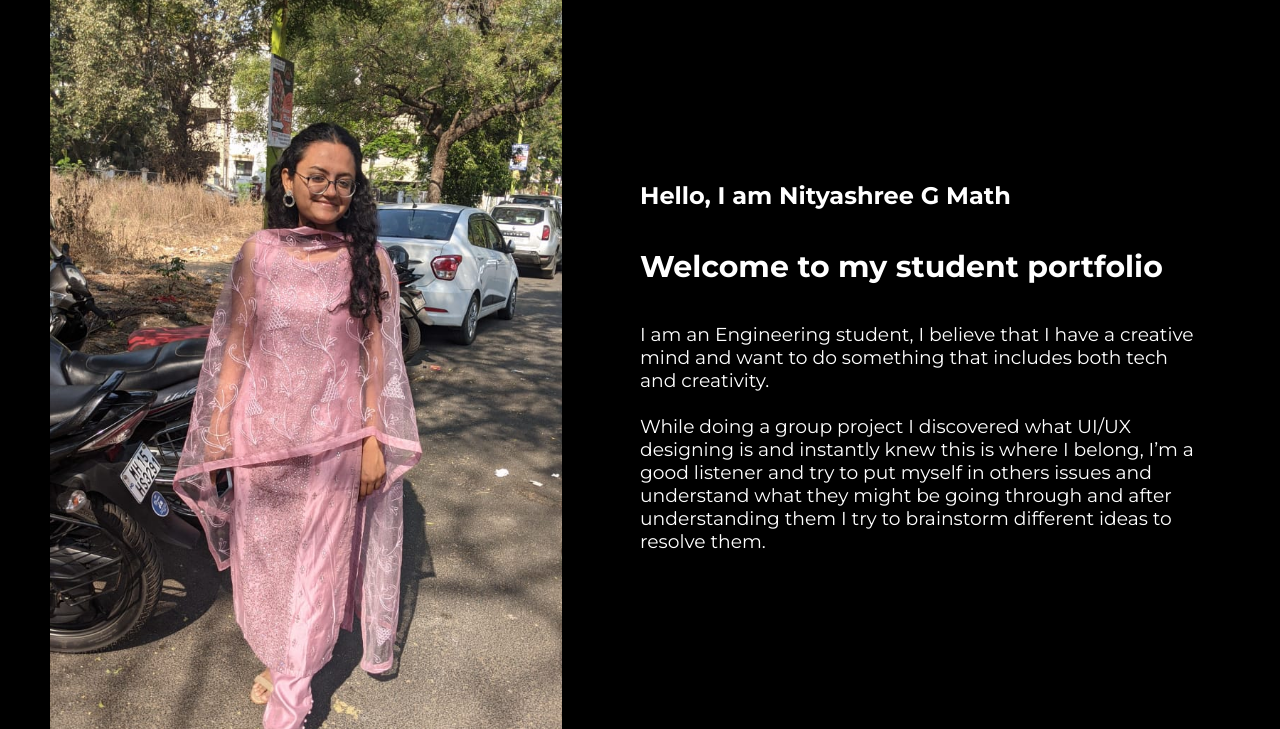
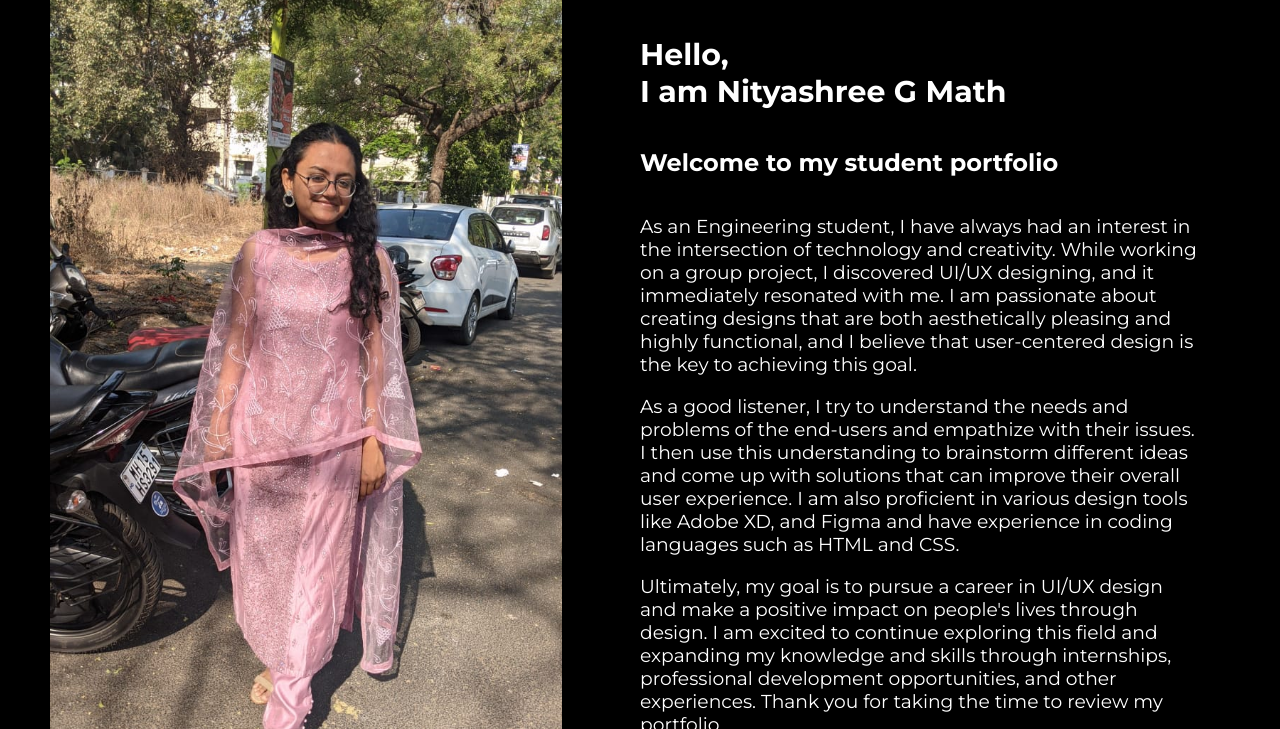
Before and after one commit to Nityashreemath/NityashreeMath.g, a plain HTML site: page Portfolio 2.0/about.html in a window 1280 px wide. Shown: the part 71-800 px from the top of the page. Drawn offline with Linux system fonts and the light colour scheme.

Commit message:
Update about.html

```diff
--- a/Portfolio 2.0/about.html
+++ b/Portfolio 2.0/about.html
@@ -26,12 +26,13 @@
         </div>
 
         <div class="likhit">
-            <h2>Hello,
-                I am Nityashree G Math</h2><br><br>
-            <h1>Welcome to my student portfolio </h1><br><br>
-            <h3>I am an Engineering student, I believe that I have a creative mind and want to do something that includes both tech and creativity.
-                <br><br> While doing a group project I discovered what UI/UX designing is and instantly knew this is where I belong, I’m a good listener and try to put myself in others issues and understand what they might be going through and after understanding them I try to brainstorm different ideas to resolve them.</h3><br><br>
-    </section>
+            <h1>Hello, <br>
+                                I am Nityashree G Math</h1><br><br>
+            <h2>Welcome to my student portfolio </h2><br><br>
+            <h3>As an Engineering student, I have always had an interest in the intersection of technology and creativity. While working on a group project, I discovered UI/UX designing, and it immediately resonated with me. I am passionate about creating designs that are both aesthetically pleasing and highly functional, and I believe that user-centered design is the key to achieving this goal.</h3><br>
+            <h3>As a good listener, I try to understand the needs and problems of the end-users and empathize with their issues. I then use this understanding to brainstorm different ideas and come up with solutions that can improve their overall user experience. I am also proficient in various design tools like  Adobe XD, and Figma and have experience in coding languages such as HTML and CSS.</h3><br>
+        <h3>Ultimately, my goal is to pursue a career in UI/UX design and make a positive impact on people's lives through design. I am excited to continue exploring this field and expanding my knowledge and skills through internships, professional development opportunities, and other experiences. Thank you for taking the time to review my portfolio.</h3>
+        </section>
 
     <hr color="#5d5d5d">
     <!-- footer -->
```
